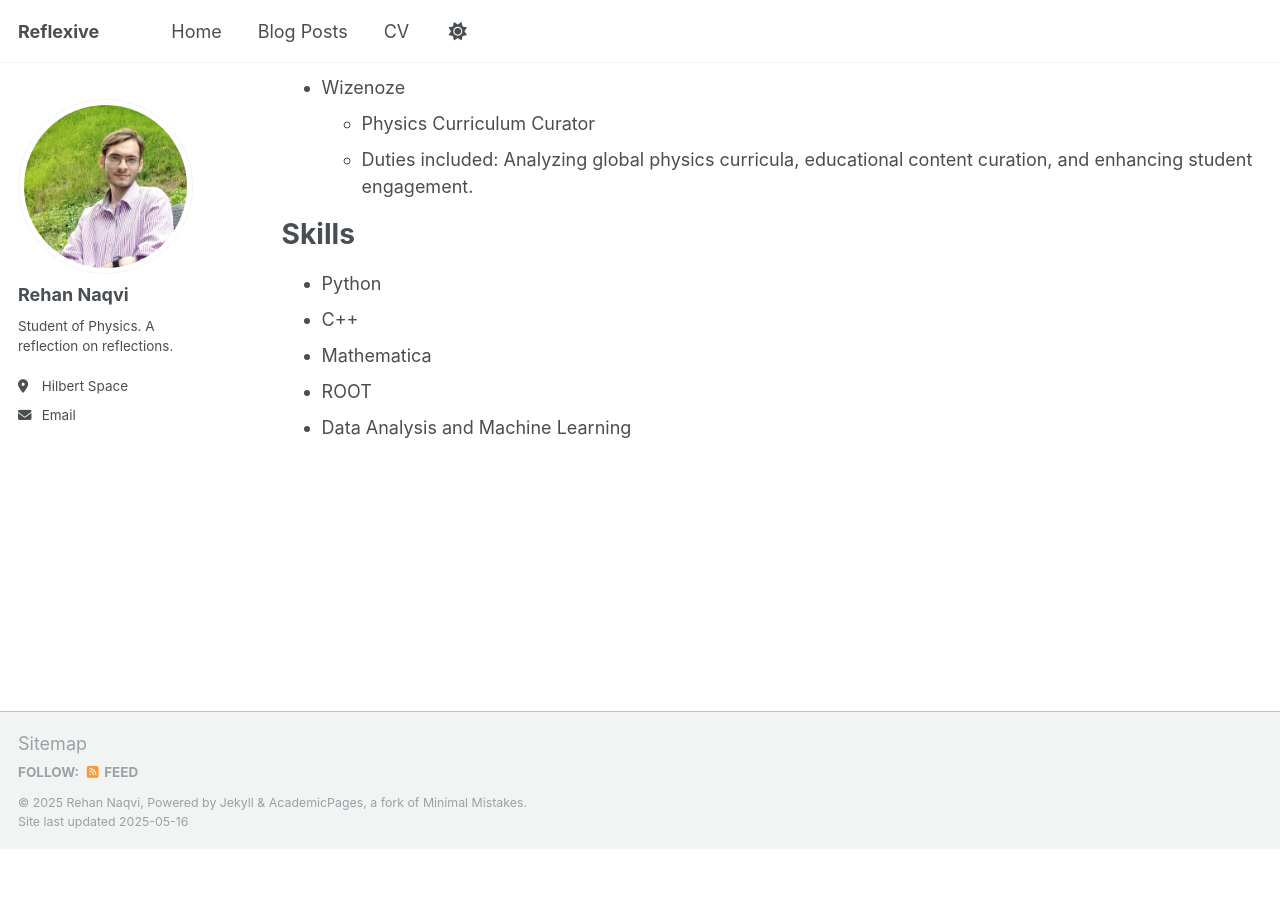
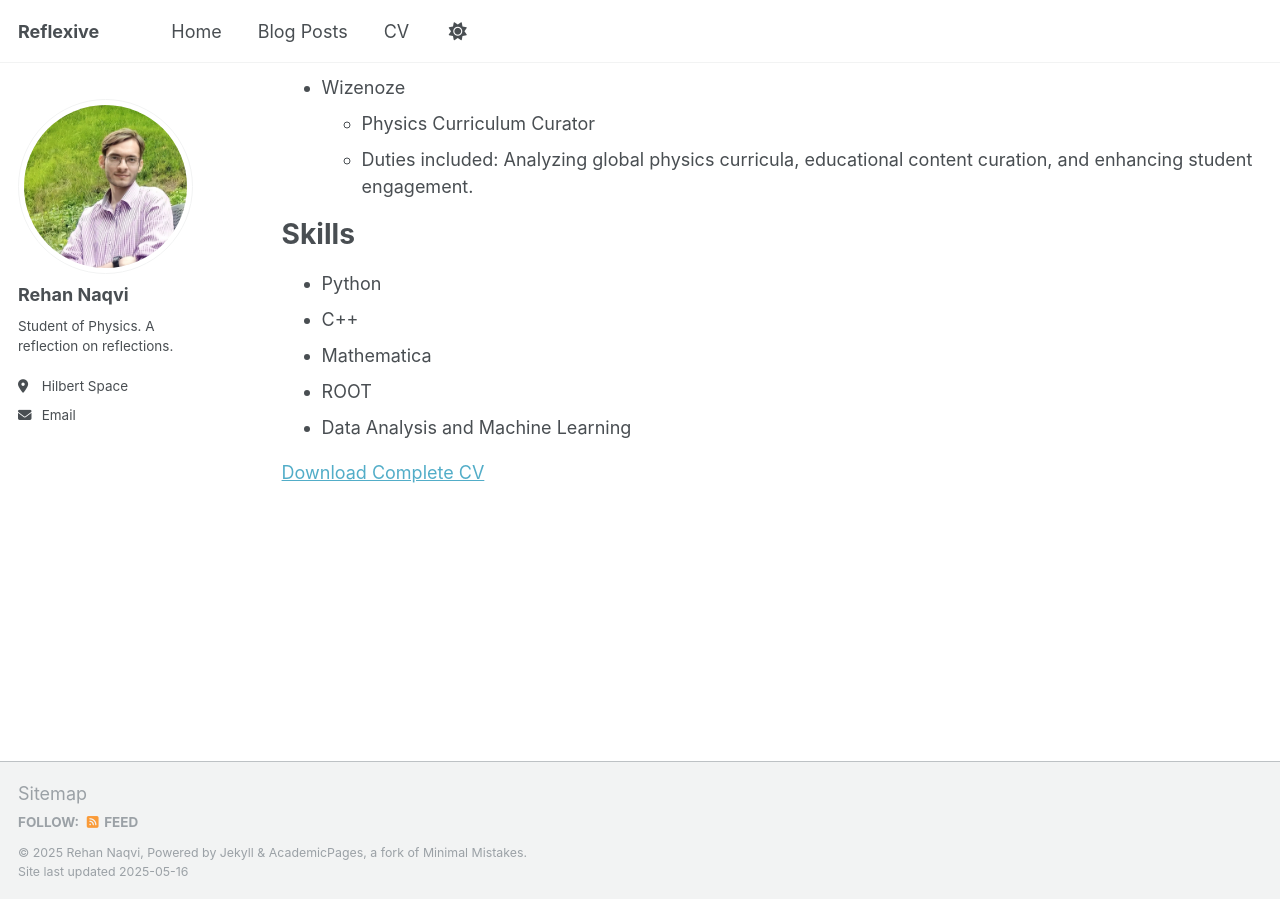
Before and after one commit to rayhannaqvi/rayhannaqvi.github.io, a Jekyll site: the page built from _pages/cv.md, in a window 1280 px wide and 900 px high, scrolled down 958 px. Built offline with Jekyll 4.4.1, drawn with Linux system fonts in a browser that asks for light colours; before the commit the page ends 1807 px from its top, so only the background shows below that.

Commit message:
Update cv.md

```diff
--- a/_pages/cv.md
+++ b/_pages/cv.md
@@ -46,3 +46,6 @@ Skills
 * Mathematica
 * ROOT
 * Data Analysis and Machine Learning
+
+
+[Download Complete CV](/files/Rehan_CV.pdf)
```
